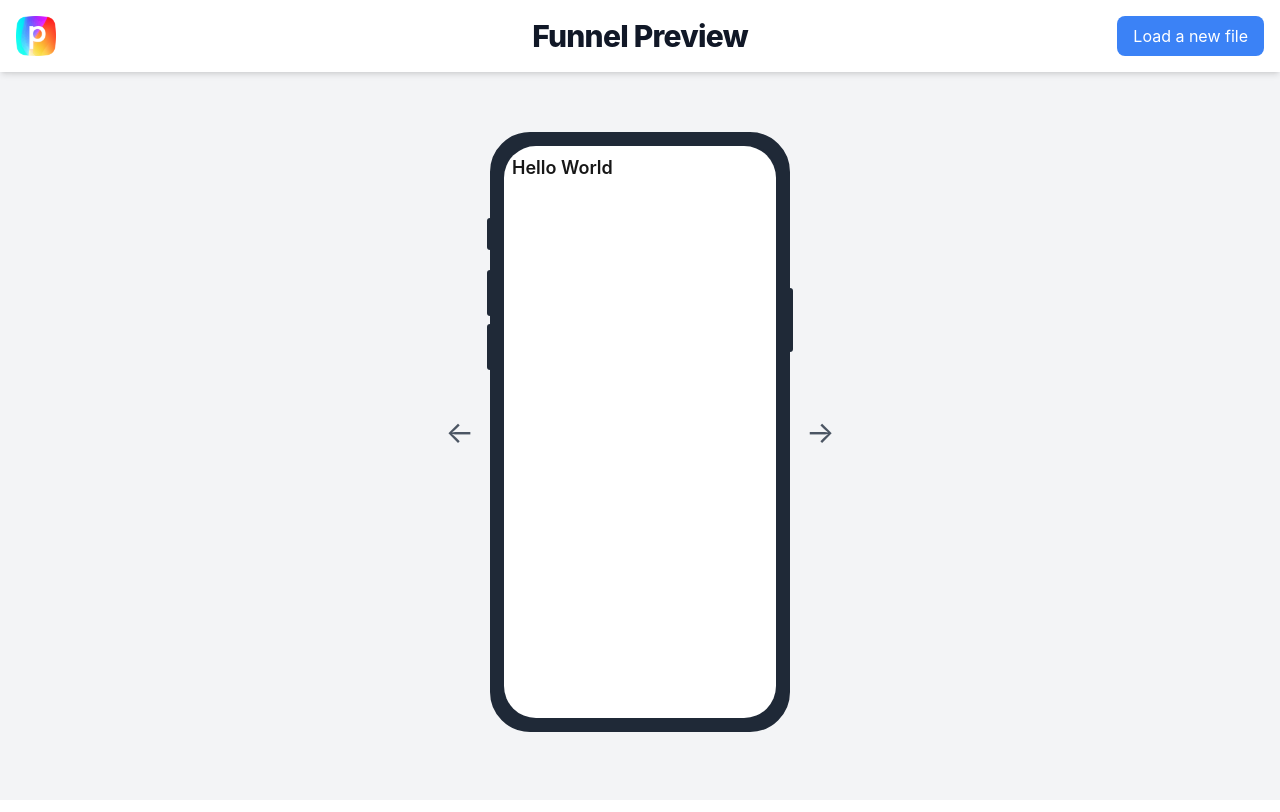
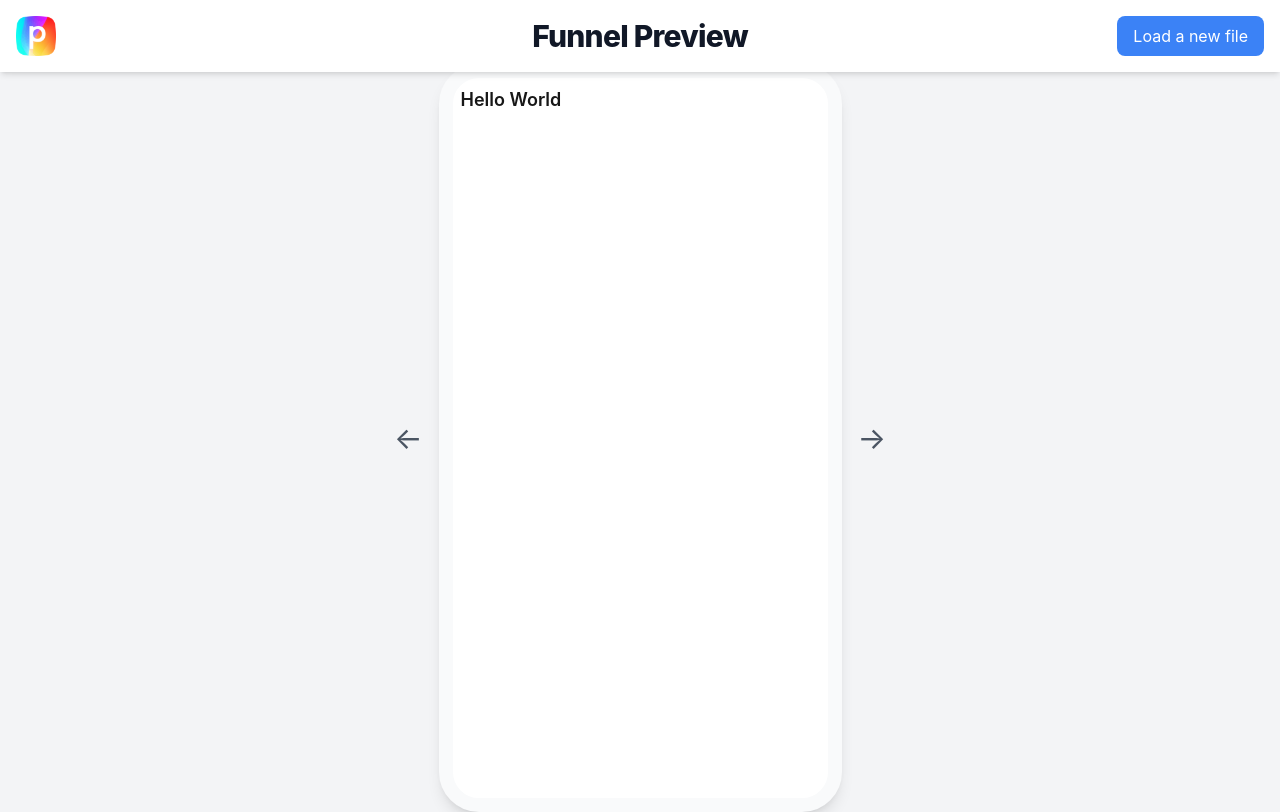
Before and after one commit to antoniocosentino/funnel-preview, a Next.js app: page / in a window 1280 px wide. Built offline with nearby package versions, Linux system fonts and the light colour scheme.

Commit message:
simplified device frame

```diff
--- a/src/pages/index.tsx
+++ b/src/pages/index.tsx
@@ -24,12 +24,8 @@ export default function Home() {
                     <button className="text-gray-600 hover:text-gray-900 text-3xl">&#8592;</button>
 
                     {/* Mock Device */}
-                    <div className="relative mx-auto border-gray-800 bg-gray-800 border-[14px] rounded-[2.5rem] h-[600px] w-[300px]">
-                        <div className="h-[32px] w-[3px] bg-gray-800 absolute -start-[17px] top-[72px] rounded-s-lg"></div>
-                        <div className="h-[46px] w-[3px] bg-gray-800 absolute -start-[17px] top-[124px] rounded-s-lg"></div>
-                        <div className="h-[46px] w-[3px] bg-gray-800 absolute -start-[17px] top-[178px] rounded-s-lg"></div>
-                        <div className="h-[64px] w-[3px] bg-gray-800 absolute -end-[17px] top-[142px] rounded-e-lg"></div>
-                        <div className="rounded-[2rem] overflow-hidden w-[272px] h-[572px] bg-white dark:bg-gray-800">
+                    <div className="relative mx-auto border-gray-50 bg-white border-[14px] rounded-[2.5rem] h-[748px] w-[403px] shadow-lg">
+                        <div className="rounded-[2rem] overflow-hidden w-[375px] h-[720px] bg-white dark:bg-gray-800">
                             <div className="mt-2 ml-2 text-lg font-semibold">Hello World</div>
                         </div>
                     </div>
```
